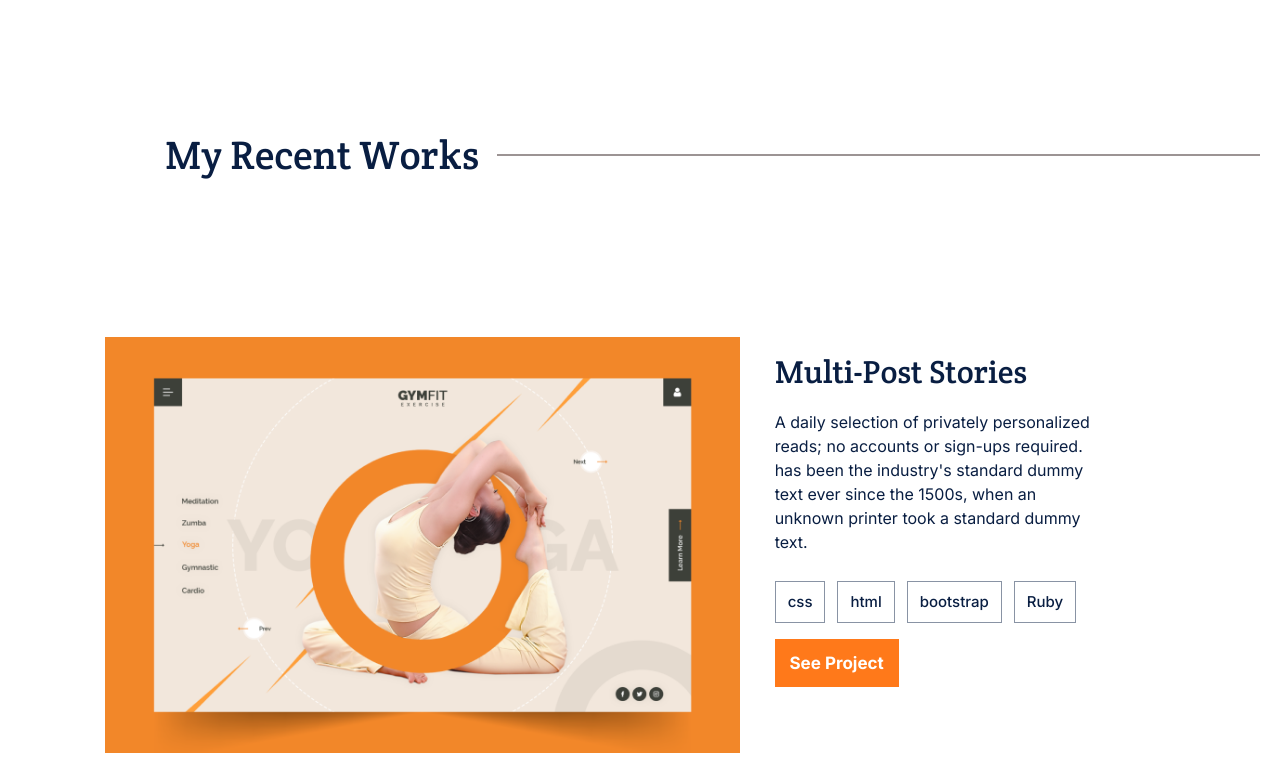
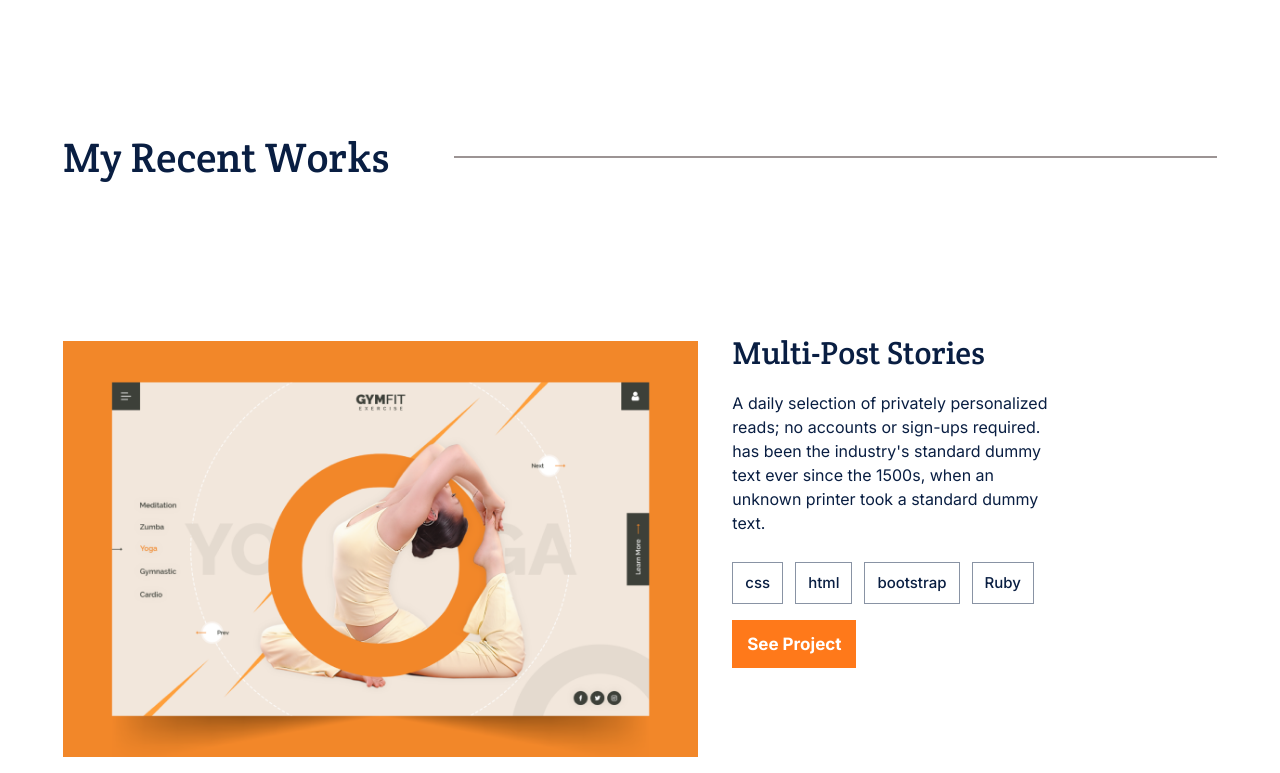
Before and after one commit to ashmalzahra/Portfolio, a website: page index.html in a window 1280 px wide. Shown: the part 720-1493 px from the top of the page. Drawn offline with Linux system fonts and the light colour scheme.

Commit message:
Update style.css

```diff
--- a/style.css
+++ b/style.css
@@ -202,7 +202,7 @@
 
 @media (min-width: 768px) {
   .work {
-    grid-template-columns: auto 29% 29% 29% 0;
+    grid-template-columns: auto 29% 29% 29% auto;
     padding-bottom: 120px;
     row-gap: 1.6%;
     column-gap: 1.6%;
@@ -216,13 +216,12 @@
 
   .heading {
     font-family: "Crete Round", sans-serif;
-    width: 315px;
     font-weight: 400;
-    font-size: 40px;
-    line-height: 52px;
+    font-size: 3.25vw;
     grid-area: first;
-    margin-left: 60px;
     color: #091e42;
+    width: 100%;
+    padding-bottom: 0;
   }
 
   #line {
@@ -235,7 +234,6 @@
   .desktop-project {
     grid-area: main;
     width: 55%;
-    height: auto;
     margin-top: 8%;
   }
 
@@ -246,7 +244,7 @@
   .text {
     margin-left: 58%;
     grid-area: main;
-    margin-top: 8%;
+    margin-top: 6%;
   }
 
   .project .button {
@@ -542,10 +540,10 @@
 
   #second-line {
     grid-area: second;
-    width: 1156px;
-    margin-left: 0;
-    margin-right: 0;
+    margin-left: 0%;
+    margin-right: 10%;
     margin-top: 55px;
+    align-self: center;
   }
 
   .lang {
```
